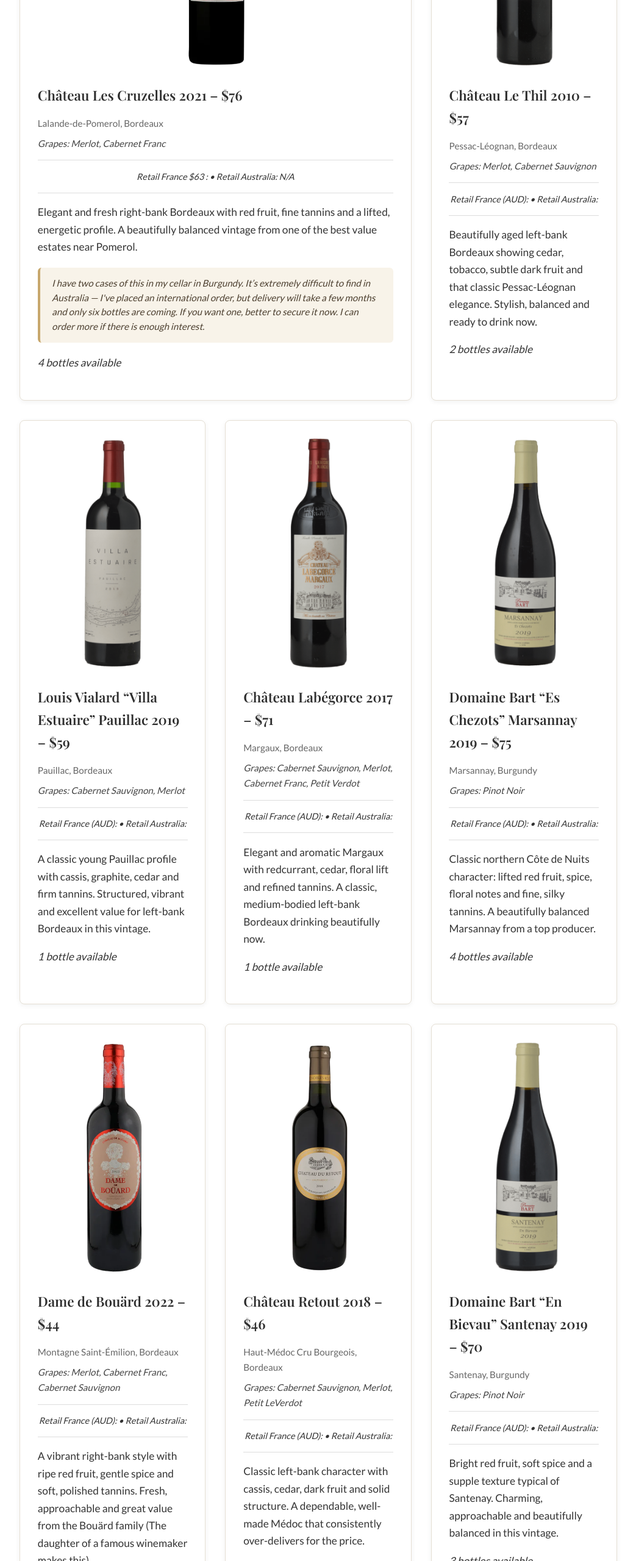
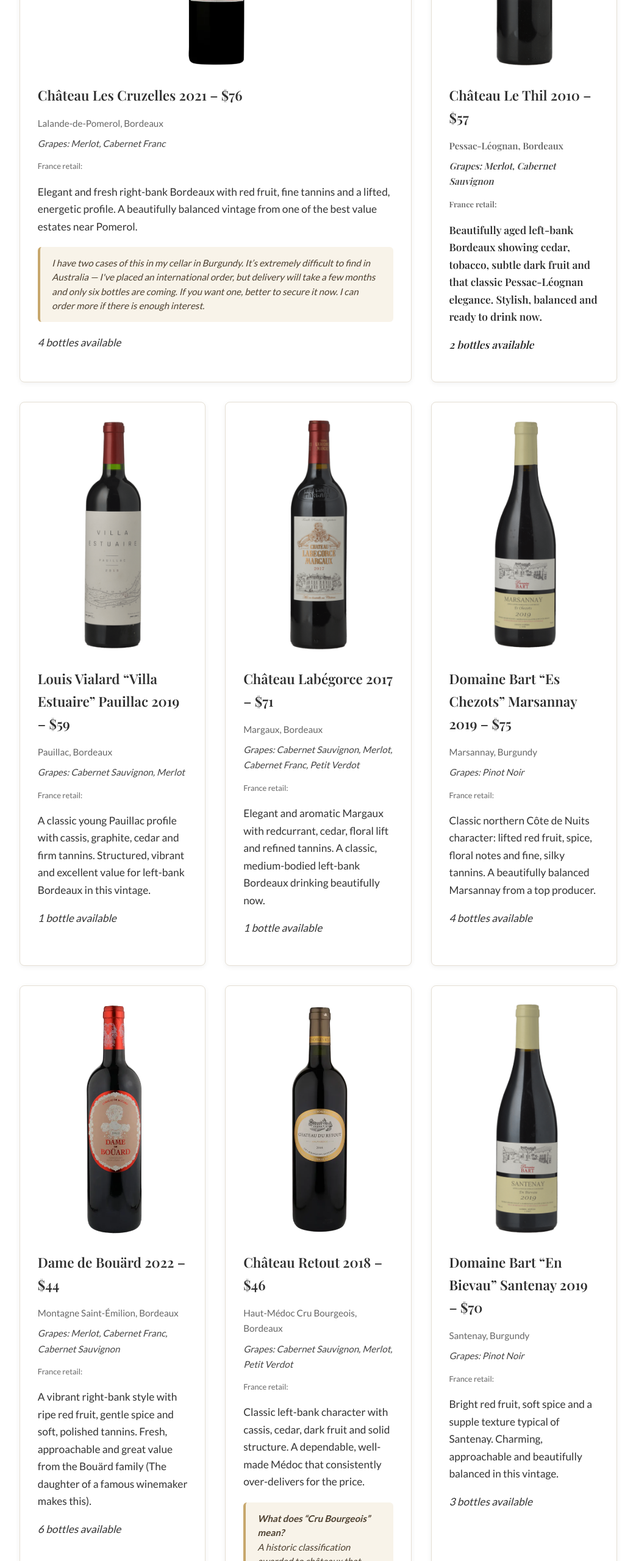
Before and after one commit to yohebert-png/cavesecrete.github.io, a plain HTML site: page index.html in a window 1280 px wide. Shown: the part 2100-4660 px from the top of the page at 61% size, without its empty margins (118-1161 px from the left). Drawn offline with nearby package versions, Linux system fonts and the light colour scheme.

Commit message:
Clean up wine details and fix heading typo
Removed pricing details and dividers for several wines. Fixed a typo in the heading for 'Château Le Thil 2010'.

```diff
--- a/wines.html
+++ b/wines.html
@@ -9,12 +9,7 @@
   <h3>Château Les Cruzelles 2021 – $76</h3>
   <p class="wine-region">Lalande-de-Pomerol, Bordeaux</p>
   <p class="wine-grapes">Grapes: Merlot, Cabernet Franc</p>
-
-  <hr class="price-divider">
-  <p class="wine-pricing-center">
-    Retail France $63 :  • Retail Australia: N/A
-  </p>
-  <hr class="price-divider">
+  <p class="wine-fr-price">France retail: </p>
 
   <p>
     Elegant and fresh right-bank Bordeaux with red fruit, fine tannins
@@ -41,15 +36,10 @@
        alt="Château Le Thil Comte Clary 2010"
        class="wine-photo" />
 
-  <h3>Château Le Thil 2010 – $57</h3>
+  <h3>Château Le Thil 2010 – $57</hh3>
   <p class="wine-region">Pessac-Léognan, Bordeaux</p>
   <p class="wine-grapes">Grapes: Merlot, Cabernet Sauvignon</p>
-
-  <hr class="price-divider">
-  <p class="wine-pricing-center">
-    Retail France (AUD):  • Retail Australia:
-  </p>
-  <hr class="price-divider">
+  <p class="wine-fr-price">France retail: </p>
 
   <p>
     Beautifully aged left-bank Bordeaux showing cedar, tobacco, subtle dark fruit
@@ -69,12 +59,7 @@
   <h3>Louis Vialard “Villa Estuaire” Pauillac 2019 – $59</h3>
   <p class="wine-region">Pauillac, Bordeaux</p>
   <p class="wine-grapes">Grapes: Cabernet Sauvignon, Merlot</p>
-
-  <hr class="price-divider">
-  <p class="wine-pricing-center">
-    Retail France (AUD):  • Retail Australia:
-  </p>
-  <hr class="price-divider">
+  <p class="wine-fr-price">France retail: </p>
 
   <p>
     A classic young Pauillac profile with cassis, graphite, cedar and firm tannins.
@@ -94,12 +79,7 @@
   <h3>Château Labégorce 2017 – $71</h3>
   <p class="wine-region">Margaux, Bordeaux</p>
   <p class="wine-grapes">Grapes: Cabernet Sauvignon, Merlot, Cabernet Franc, Petit Verdot</p>
-
-  <hr class="price-divider">
-  <p class="wine-pricing-center">
-    Retail France (AUD):  • Retail Australia:
-  </p>
-  <hr class="price-divider">
+  <p class="wine-fr-price">France retail: </p>
 
   <p>
     Elegant and aromatic Margaux with redcurrant, cedar, floral lift and refined tannins.
@@ -119,12 +99,7 @@
   <h3>Domaine Bart “Es Chezots” Marsannay 2019 – $75</h3>
   <p class="wine-region">Marsannay, Burgundy</p>
   <p class="wine-grapes">Grapes: Pinot Noir</p>
-
-  <hr class="price-divider">
-  <p class="wine-pricing-center">
-    Retail France (AUD):  • Retail Australia:
-  </p>
-  <hr class="price-divider">
+  <p class="wine-fr-price">France retail: </p>
 
   <p>
     Classic northern Côte de Nuits character: lifted red fruit, spice, floral notes
@@ -144,12 +119,7 @@
   <h3>Dame de Bouärd 2022 – $44</h3>
   <p class="wine-region">Montagne Saint-Émilion, Bordeaux</p>
   <p class="wine-grapes">Grapes: Merlot, Cabernet Franc, Cabernet Sauvignon</p>
-
-  <hr class="price-divider">
-  <p class="wine-pricing-center">
-    Retail France (AUD):  • Retail Australia:
-  </p>
-  <hr class="price-divider">
+  <p class="wine-fr-price">France retail: </p>
 
   <p>
     A vibrant right-bank style with ripe red fruit, gentle spice and soft,
@@ -169,13 +139,8 @@
 
   <h3>Château Retout 2018 – $46</h3>
   <p class="wine-region">Haut-Médoc Cru Bourgeois, Bordeaux</p>
-  <p class="wine-grapes">Grapes: Cabernet Sauvignon, Merlot, Petit LeVerdot</p>
-
-  <hr class="price-divider">
-  <p class="wine-pricing-center">
-    Retail France (AUD):  • Retail Australia:
-  </p>
-  <hr class="price-divider">
+  <p class="wine-grapes">Grapes: Cabernet Sauvignon, Merlot, Petit Verdot</p>
+  <p class="wine-fr-price">France retail: </p>
 
   <p>
     Classic left-bank character with cassis, cedar, dark fruit and solid structure.
@@ -202,12 +167,7 @@
   <h3>Domaine Bart “En Bievau” Santenay 2019 – $70</h3>
   <p class="wine-region">Santenay, Burgundy</p>
   <p class="wine-grapes">Grapes: Pinot Noir</p>
-
-  <hr class="price-divider">
-  <p class="wine-pricing-center">
-    Retail France (AUD):  • Retail Australia:
-  </p>
-  <hr class="price-divider">
+  <p class="wine-fr-price">France retail: </p>
 
   <p>
     Bright red fruit, soft spice and a supple texture typical of Santenay.
@@ -227,12 +187,7 @@
   <h3>Château de Ferrand Grand Cru Classé 2021 – $55</h3>
   <p class="wine-region">Saint-Émilion, Bordeaux</p>
   <p class="wine-grapes">Grapes: Merlot, Cabernet Franc, Cabernet Sauvignon</p>
-
-  <hr class="price-divider">
-  <p class="wine-pricing-center">
-    Retail France (AUD):  • Retail Australia:
-  </p>
-  <hr class="price-divider">
+  <p class="wine-fr-price">France retail: </p>
 
   <p>
     Fresh and vibrant Saint-Émilion with bright red fruit, fine tannins and elegant structure.
@@ -260,12 +215,7 @@
   <h3>Patrick Lesec “Les Galets Blonds” Châteauneuf-du-Pape 2019 – $64</h3>
   <p class="wine-region">Châteauneuf-du-Pape, Southern Rhône Valley</p>
   <p class="wine-grapes">Grapes: Grenache, Syrah, Mourvèdre</p>
-
-  <hr class="price-divider">
-  <p class="wine-pricing-center">
-    Retail France (AUD):  • Retail Australia:
-  </p>
-  <hr class="price-divider">
+  <p class="wine-fr-price">France retail: </p>
 
   <p>
     A classic southern Rhône blend showing ripe red berries, warm spice, garrigue
@@ -286,12 +236,7 @@
   <h3>Château Marquis de Terme 2014 – 4eme Cru Classé - $79</h3>
   <p class="wine-region">Margaux, Bordeaux</p>
   <p class="wine-grapes">Grapes: Cabernet Sauvignon, Merlot, Petit Verdot</p>
-
-  <hr class="price-divider">
-  <p class="wine-pricing-center">
-    Retail France (AUD):  • Retail Australia:
-  </p>
-  <hr class="price-divider">
+  <p class="wine-fr-price">France retail: </p>
 
   <p>
     A refined and aromatic Margaux showing blackcurrant, violets, cedar and elegant,
@@ -317,29 +262,4 @@
        alt="Château Cantemerle Haut-Médoc 2021"
        class="wine-photo" />
 
-  <h3>Château Cantemerle 2021 – 5eme Cru Classé - $65</h3>
-  <p class="wine-region">Haut-Médoc, Bordeaux</p>
-  <p class="wine-grapes">Grapes: Cabernet Sauvignon, Merlot, Cabernet Franc, Petit Verdot</p>
-
-  <hr class="price-divider">
-  <p class="wine-pricing-center">
-    Retail France $6:  • Retail Australia:
-  </p>
-  <hr class="price-divider">
-
-  <p>
-    Fresh, aromatic left-bank Bordeaux with bright red and black fruit, floral notes,
-    cedar and fine, elegant tannins. A beautifully balanced and vibrant style typical
-    of Cantemerle’s classical approach.
-  </p>
-
-  <p class="special-note">
-    <strong>What does “5ème Cru Classé” mean?</strong><br>
-    In the 1855 Bordeaux Classification, the top Médoc châteaux were ranked from
-    First to Fifth Growth. Cantemerle was listed as a <em>Fifth Growth</em>
-    (5ème Cru Classé), recognising it as one of the historic, high-quality estates
-    of the left bank.
-  </p>
-
-  <p><em>2 bottles available</em></p>
-</article>
+  <h3>Château Cantemerle 2021 – 5eme Cru Classé -
```
